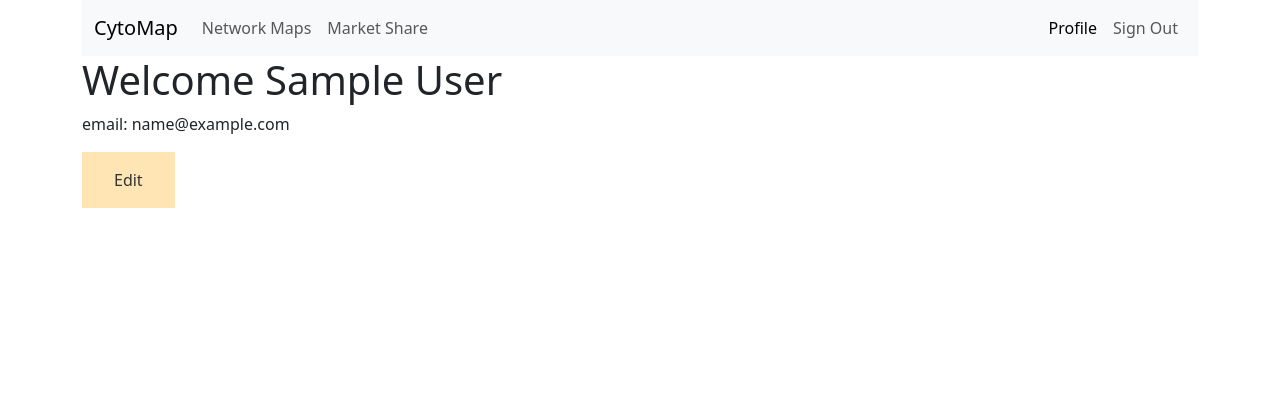
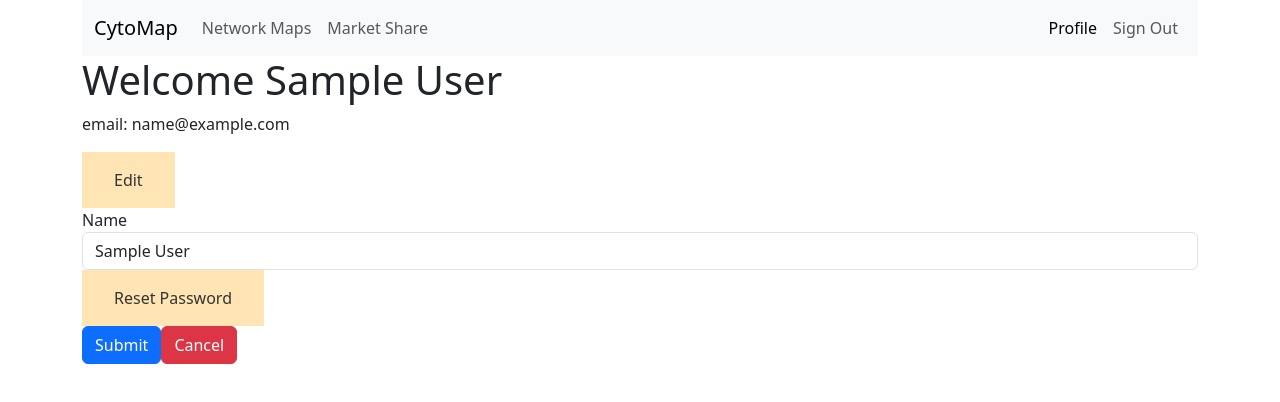
Before and after one commit to Jason-Lawrence/cyto-app, an Angular app in the folder frontend/cyto-map/: page /profile/edit in a window 1280 px wide. Shown: the top 402 px of the page. Built offline with nearby package versions, Linux system fonts and the light colour scheme; sample sign-in values are in the browser's storage.

Commit message:
Add update form.

```diff
--- a/frontend/cyto-map/src/app/auth/auth.service.ts
+++ b/frontend/cyto-map/src/app/auth/auth.service.ts
@@ -85,4 +85,11 @@ export class AuthService {
         }
         return
     }
+
+    onUpdateUser(data: any){
+        this.http.put(`${this.authUrl}me/`, data).subscribe(
+            respData => {
+                console.log(respData)
+            })
+    }
 }
--- a/frontend/cyto-map/src/app/auth/user-profile/user-profile-edit/user-profile-edit.component.html
+++ b/frontend/cyto-map/src/app/auth/user-profile/user-profile-edit/user-profile-edit.component.html
@@ -5,17 +5,40 @@
         }
         <form #userEditForm="ngForm" (ngSubmit)="onUpdateUser()">
             <div class="form-group">
-                <label for="email"></label>
+                <label for="name">Name</label>
                 <input
-                    type="email"
-                    id="email"
-                    class="from-control"
-                    [(ngModel)]="email"
-                    name="email"
-                    email>
+                    type="text"
+                    class="form-control"
+                    id="name"
+                    [(ngModel)]="name"
+                    name="name">
             </div>
-            <div class="form-group">
-                <label for=""></label>
+            @if(resetPassword){
+                <div class="form-group">
+                    <label for="newPassword">New Password</label>
+                    <input
+                        type="password"
+                        class="form-control"
+                        id="newPassword"
+                        [(ngModel)]="newPassword"
+                        name="newPassword">
+                </div>
+                <div class="form-group">
+                    <label for="confirmPassword">Confirm Password</label>
+                    <input
+                        type="password"
+                        class="form-control"
+                        id="confirmPassword"
+                        [(ngModel)]="confirmPassword"
+                        name="confirmPassword">
+                </div>
+                <button type="button" (click)="onCancelReset()">Cancel</button>
+            }@else{
+                <button type="button" (click)="onResetPassword()">Reset Password</button>
+            }
+            <div>
+                <button type="submit" class="btn btn-primary">Submit</button>
+                <button type="button" class="btn btn-danger" (click)="onCancel()">Cancel</button>
             </div>
         </form>
     </div>
--- a/frontend/cyto-map/src/app/auth/user-profile/user-profile-edit/user-profile-edit.component.ts
+++ b/frontend/cyto-map/src/app/auth/user-profile/user-profile-edit/user-profile-edit.component.ts
@@ -3,6 +3,7 @@ import { FormsModule } from '@angular/forms';
 import { Subscription } from 'rxjs';
 import { AuthService } from '../../auth.service';
 import { User } from '../../user.model';
+import { Router } from '@angular/router';
 
 @Component({
   selector: 'app-user-profile-edit',
@@ -13,16 +14,21 @@ import { User } from '../../user.model';
 })
 export class UserProfileEditComponent implements OnInit, OnDestroy{
   error: string | null = null;
-  email: string;
+  resetPassword: boolean = false
   authService = inject(AuthService)
+  router = inject(Router)
   userSub: Subscription;
   user!: User
+  name: string = '';
+  confirmPassword: string = '';
+  newPassword: string = '';
 
   ngOnInit(): void {
     this.userSub = this.authService.user.subscribe(
       (user: User | null) => {
         if(user){
           this.user = user
+          this.name = user.name
         }
       }
     )
@@ -32,7 +38,32 @@ export class UserProfileEditComponent implements OnInit, OnDestroy{
     this.userSub.unsubscribe()
   }
 
+  onResetPassword(){
+    this.resetPassword = true;
+  }
+
+  onCancelReset(){
+    this.resetPassword = false;
+    this.confirmPassword = '';
+    this.newPassword = '';
+  }
+
+  onCancel(){
+    this.router.navigate(['profile'])
+  }
+
   onUpdateUser(){
-
+    var data;
+    if (this.newPassword.length > 0 && this.newPassword !== this.confirmPassword){
+      let data = {
+        name: this.name,
+        password: this.newPassword
+      }
+    }else{
+      let data = {
+        name: this.name
+      }
+    }
+    return this.authService.onUpdateUser(data)
   }
 }
--- a/frontend/cyto-map/src/app/auth/user-profile/user-profile.component.html
+++ b/frontend/cyto-map/src/app/auth/user-profile/user-profile.component.html
@@ -5,3 +5,4 @@
         <button type="button" class="" (click)="onEdit()">Edit</button>
     </div>
 </div>
+<router-outlet></router-outlet>
--- a/frontend/cyto-map/src/app/auth/user-profile/user-profile.component.ts
+++ b/frontend/cyto-map/src/app/auth/user-profile/user-profile.component.ts
@@ -2,12 +2,12 @@ import { Component, inject, OnDestroy, OnInit } from '@angular/core';
 import { AuthService } from '../auth.service';
 import { Subscription } from 'rxjs';
 import { User } from '../user.model';
-import { ActivatedRoute, Router } from '@angular/router';
+import { ActivatedRoute, Router, RouterModule } from '@angular/router';
 
 @Component({
   selector: 'app-user-profile',
   standalone: true,
-  imports: [],
+  imports: [RouterModule],
   templateUrl: './user-profile.component.html',
   styleUrl: './user-profile.component.scss'
 })
```
